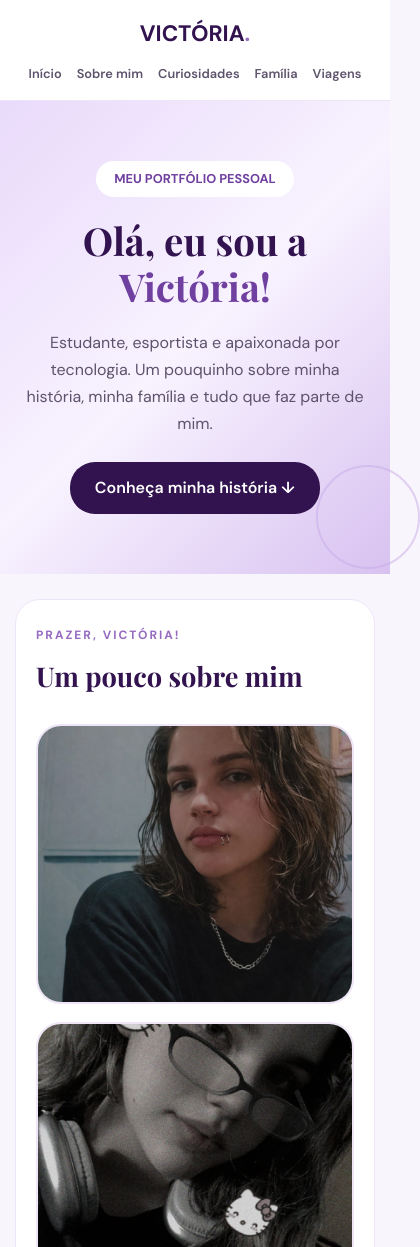
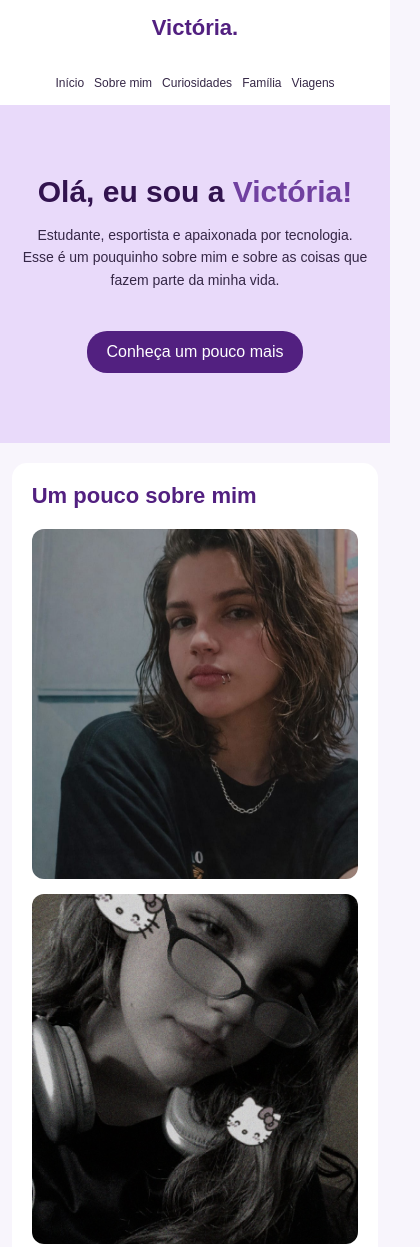
Before and after one commit to victoriabrunini13-ship-it/meu_portifolio, a plain HTML site: page assets/sobre.html in a window 390 px wide. Shown: the top 1247 px of the page, 420 px wide, since content can reach past the window. Drawn offline with nearby package versions, Linux system fonts and the light colour scheme.

Commit message:
arrumando a responsividade do codigo e ajietando algumas partes

```diff
--- a/assets/sobre.html
+++ b/assets/sobre.html
@@ -8,11 +8,9 @@
 
     <title>Meu Portfólio - Victória</title>
 
-    <link href="https://fonts.googleapis.com/css2?family=DM+Sans:wght@400;500;600;700&family=Playfair+Display:wght@600;700&display=swap" rel="stylesheet">
-
     <style>
 
-        /* CONFIGURAÇÕES GERAIS */
+        /* Configurações gerais */
 
         * {
             margin: 0;
@@ -25,420 +23,318 @@
         }
 
         body {
-            font-family: 'DM Sans', sans-serif;
+            font-family: Arial, sans-serif;
             background-color: #f8f5fc;
             color: #352746;
-            line-height: 1.7;
         }
 
-        /* MENU */
+        /* Menu */
 
-        .navbar {
+        nav {
             background-color: white;
-            padding: 15px 7%;
+            padding: 20px 5%;
+            display: flex;
+            justify-content: space-between;
+            align-items: center;
             position: sticky;
             top: 0;
             z-index: 10;
-            border-bottom: 1px solid #eee5f7;
         }
 
-        .nav-content {
-            max-width: 1150px;
-            margin: auto;
-            display: flex;
-            justify-content: space-between;
-            align-items: center;
-            gap: 20px;
+        nav h2 {
+            color: #522080;
         }
 
-        .logo {
-            color: #32134f;
-            font-size: 1.4rem;
-            font-weight: 700;
+        nav a {
+            text-decoration: none;
+            color: #352746;
+            margin: 0 10px;
+            font-size: 14px;
         }
 
-        .logo span {
+        nav a:hover {
             color: #956bc0;
         }
 
-        .nav-links {
-            display: flex;
-            gap: 25px;
-            flex-wrap: wrap;
+        /* Apresentação */
+
+        header {
+            background-color: #e9dafa;
+            text-align: center;
+            padding: 100px 20px;
         }
 
-        .nav-links a {
-            color: #5e536c;
-            text-decoration: none;
-            font-size: 0.9rem;
-            font-weight: 600;
+        header h1 {
+            font-size: 40px;
+            color: #32134f;
+            margin-bottom: 15px;
         }
 
-        .nav-links a:hover {
+        header p {
+            max-width: 650px;
+            margin: 0 auto 25px;
+            line-height: 1.6;
+        }
+
+        header span {
             color: #7040a0;
         }
 
-        /* CAPA DO PORTFÓLIO */
+        /* Botões */
 
-        .hero {
-            min-height: 65vh;
-            padding: 80px 20px;
-            display: flex;
-            justify-content: center;
-            align-items: center;
-            text-align: center;
-            position: relative;
-            background: linear-gradient(135deg, #e9dafa, #f8f3ff, #d8c1f0);
-        }
-
-        .hero::after {
-            content: "";
-            width: 180px;
-            height: 180px;
-            border: 2px solid #c7a9e8;
-            border-radius: 50%;
-            position: absolute;
-            right: 5%;
-            bottom: 10%;
-            opacity: 0.5;
-        }
-
-        .hero-content {
-            max-width: 800px;
-        }
-
-        .hero-tag {
+        .botao {
+            background-color: #522080;
+            color: white;
+            text-decoration: none;
+            padding: 12px 20px;
+            border-radius: 20px;
             display: inline-block;
-            background-color: white;
-            color: #7040a0;
-            padding: 7px 18px;
-            border-radius: 20px;
-            font-size: 0.8rem;
-            font-weight: 700;
-            margin-bottom: 20px;
-        }
-
-        .hero h1 {
-            font-family: 'Playfair Display', serif;
-            color: #32134f;
-            font-size: 3.5rem;
-            line-height: 1.2;
-            margin-bottom: 20px;
-        }
-
-        .hero h1 span {
-            color: #7040a0;
-        }
-
-        .hero p {
-            color: #5e536c;
-            font-size: 1.1rem;
-            margin-bottom: 25px;
-        }
-
-        /* BOTÕES */
-
-        .hero-button,
-        .botao {
-            display: inline-block;
-            background-color: #32134f;
-            color: white;
-            padding: 12px 25px;
-            border-radius: 25px;
-            text-decoration: none;
-            font-weight: 600;
+            margin-top: 15px;
             transition: 0.3s;
         }
 
-        .hero-button:hover,
         .botao:hover {
-            background-color: #7040a0;
-            transform: translateY(-3px);
+            background-color: #956bc0;
         }
 
-        /* CONTEÚDO */
+        /* Conteúdo */
 
-        .container {
-            max-width: 1150px;
+        main {
+            width: 90%;
+            max-width: 1100px;
             margin: auto;
-            padding: 45px 25px;
+            padding: 30px 0;
         }
 
         section {
             background-color: white;
-            padding: 40px;
-            margin-bottom: 30px;
-            border-radius: 25px;
-            border: 1px solid #eee5f7;
-            scroll-margin-top: 100px;
-        }
-
-        .section-label {
-            color: #956bc0;
-            font-size: 0.75rem;
-            font-weight: 700;
-            text-transform: uppercase;
-            letter-spacing: 2px;
-            margin-bottom: 8px;
+            padding: 30px;
+            margin-bottom: 25px;
+            border-radius: 15px;
+            scroll-margin-top: 90px;
         }
 
         h2 {
-            font-family: 'Playfair Display', serif;
-            color: #32134f;
-            font-size: 2rem;
+            color: #522080;
             margin-bottom: 20px;
         }
 
         h3 {
             color: #7040a0;
-            font-size: 1.3rem;
             margin: 25px 0 15px;
         }
 
-        p {
-            color: #5e536c;
-            margin-top: 15px;
+        section p {
+            line-height: 1.6;
+            margin: 15px 0;
         }
 
-        /* GALERIA DE FOTOS */
+        /* Fotos */
 
-        .galeria {
-            display: grid;
-            grid-template-columns: repeat(3, 1fr);
-            gap: 20px;
-            margin: 25px 0;
+        .fotos {
+            display: flex;
+            flex-wrap: wrap;
+            gap: 15px;
+            margin: 20px 0;
         }
 
-        .galeria img {
-            width: 100%;
-            height: 300px;
+        .fotos img {
+            width: calc(33.33% - 10px);
+            height: 250px;
             object-fit: cover;
-            border-radius: 25px;
-            border: 2px solid #eee5f7;
-            display: block;
-            transition: 0.3s;
+            border-radius: 12px;
         }
 
-        .galeria img:hover {
-            transform: scale(1.02);
-        }
-
-        /* LISTAS */
+        /* Lista de curiosidades */
 
         ul {
+            display: grid;
+            grid-template-columns: 1fr 1fr;
+            gap: 10px;
             list-style: none;
-            display: grid;
-            grid-template-columns: repeat(2, 1fr);
-            gap: 12px;
-            margin-top: 20px;
+            margin: 20px 0;
         }
 
         li {
-            background-color: #f7f1fc;
-            color: #5e536c;
-            padding: 12px 15px;
-            border-radius: 15px;
+            background-color: #f3eafa;
+            padding: 12px;
+            border-radius: 10px;
         }
 
-        li::before {
-            content: "✦ ";
-            color: #956bc0;
+        /* Playlist */
+
+        .playlist {
+            background-color: #f3eafa;
+            padding: 25px;
+            text-align: center;
+            border-radius: 12px;
         }
 
-        /* PLAYLIST */
-
-        .playlist {
-            background-color: #f5effb;
-            padding: 30px;
-            border-radius: 20px;
-            text-align: center;
+        .playlist p {
+            margin: 15px 0;
         }
 
-        .playlist-icon {
-            font-size: 2.5rem;
-        }
-
-        .playlist h3 {
-            color: #32134f;
-            margin-top: 10px;
-        }
-
-        /* RODAPÉ */
+        /* Rodapé */
 
         footer {
             background-color: #32134f;
             color: white;
             text-align: center;
-            padding: 30px 20px;
+            padding: 25px;
         }
 
         footer p {
-            color: #ddcbed;
             margin: 5px;
-            font-size: 0.9rem;
         }
 
-        footer strong {
-            color: white;
-        }
-
-        /* RESPONSIVIDADE PARA TABLETS */
+        /* Tablets */
 
         @media (max-width: 900px) {
 
-            .galeria {
-                grid-template-columns: repeat(2, 1fr);
+            nav {
+                flex-direction: column;
+                gap: 15px;
             }
 
-            section {
-                padding: 30px;
+            nav a {
+                margin: 0 7px;
             }
 
-            .hero h1 {
-                font-size: 3rem;
+            .fotos img {
+                width: calc(50% - 8px);
             }
 
         }
 
-        /* RESPONSIVIDADE PARA CELULARES */
+        /* Celulares */
 
         @media (max-width: 600px) {
 
-            .navbar {
-                padding: 15px;
+            nav {
+                padding: 15px 10px;
             }
 
-            .nav-content {
-                flex-direction: column;
+            nav h2 {
+                font-size: 22px;
+            }
+
+            nav div {
+                display: flex;
+                justify-content: center;
+                flex-wrap: wrap;
                 gap: 10px;
             }
 
-            .nav-links {
-                justify-content: center;
-                gap: 10px 15px;
+            nav a {
+                font-size: 12px;
+                margin: 0;
             }
 
-            .nav-links a {
-                font-size: 0.8rem;
+            header {
+                padding: 70px 20px;
             }
 
-            .hero {
-                min-height: 55vh;
-                padding: 60px 20px;
+            header h1 {
+                font-size: 30px;
             }
 
-            .hero h1 {
-                font-size: 2.4rem;
+            header p {
+                font-size: 14px;
             }
 
-            .hero p {
-                font-size: 1rem;
-            }
-
-            .hero::after {
-                width: 100px;
-                height: 100px;
-                right: -30px;
-                bottom: 5px;
-            }
-
-            .container {
-                padding: 25px 15px;
+            main {
+                width: 94%;
+                padding: 20px 0;
             }
 
             section {
-                padding: 25px 20px;
-                margin-bottom: 20px;
+                padding: 20px;
+                margin-bottom: 18px;
             }
 
             h2 {
-                font-size: 1.7rem;
+                font-size: 22px;
             }
 
-            .galeria {
-                grid-template-columns: 1fr;
-                gap: 18px;
+            h3 {
+                font-size: 18px;
             }
 
-            .galeria img {
-                height: 280px;
+            .fotos {
+                flex-direction: column;
+            }
+
+            .fotos img {
+                width: 100%;
+                height: auto;
+                max-height: 350px;
             }
 
             ul {
                 grid-template-columns: 1fr;
             }
 
-            .playlist {
-                padding: 22px;
+            .botao {
+                text-align: center;
+                max-width: 100%;
             }
 
-            .botao {
-                text-align: center;
+            .playlist {
+                padding: 20px;
+            }
+
+            footer {
+                font-size: 13px;
             }
 
         }
 
     </style>
+
 </head>
 
 <body>
 
-    <!-- MENU -->
+    <!-- Menu -->
 
-    <nav class="navbar">
+    <nav>
 
-        <div class="nav-content">
+        <h2>Victória.</h2>
 
-            <div class="logo">
-                VICTÓRIA<span>.</span>
-            </div>
-
-            <div class="nav-links">
+        <div>
             <a href="#inicio">Início</a>
-                <a href="#fotos">Sobre mim</a>
+            <a href="#sobre">Sobre mim</a>
             <a href="#curiosidades">Curiosidades</a>
             <a href="#familia">Família</a>
-                <a href="#lugares">Viagens</a>
-            </div>
-
+            <a href="#viagens">Viagens</a>
         </div>
 
     </nav>
 
-    <!-- CAPA -->
+    <!-- Apresentação -->
 
-    <header class="hero" id="inicio">
-
-        <div class="hero-content">
-
-            <span class="hero-tag">MEU PORTFÓLIO PESSOAL</span>
+    <header id="inicio">
 
         <h1>Olá, eu sou a <span>Victória!</span></h1>
 
         <p>
             Estudante, esportista e apaixonada por tecnologia.
-                Um pouquinho sobre minha história, minha família e tudo que faz parte de mim.
+            Esse é um pouquinho sobre mim e sobre as coisas que fazem parte da minha vida.
         </p>
 
-            <a href="#fotos" class="hero-button">
-                Conheça minha história ↓
-            </a>
-
-        </div>
+        <a href="#sobre" class="botao">Conheça um pouco mais</a>
 
     </header>
 
-    <main class="container">
+    <main>
 
-        <!-- SOBRE MIM -->
+        <!-- Sobre mim -->
 
-        <section id="fotos">
-
-            <div class="section-label">Prazer, Victória!</div>
+        <section id="sobre">
 
             <h2>Um pouco sobre mim</h2>
 
-            <div class="galeria">
+            <div class="fotos">
 
                 <img src="WhatsApp Image 2026-03-18 at 10.18.25.jpeg" alt="Foto da Victória">
 
@@ -455,31 +351,28 @@
 
         </section>
 
-        <!-- CURIOSIDADES -->
+        <!-- Curiosidades -->
 
         <section id="curiosidades">
-
-            <div class="section-label">Além da sala de aula</div>
 
             <h2>Curiosidades sobre mim</h2>
 
             <p>
-                Existem várias coisas que fazem parte da minha personalidade.
-                Aqui estão algumas curiosidades sobre mim!
+                Algumas coisas que gosto de fazer e outras curiosidades sobre mim:
             </p>
 
             <ul>
                 <li>Adoro cozinhar no tempo livre.</li>
                 <li>Jogo vôlei nas horas vagas.</li>
                 <li>Amo cuidar de crianças.</li>
-                <li>Tenho um afeto muito grande por animais.</li>
+                <li>Gosto muito de animais.</li>
                 <li>Tenho 3 cachorros e 1 gatinho.</li>
                 <li>Sei pilotar moto, jet ski e quadriciclo.</li>
                 <li>Fazia ginástica artística quando era pequena.</li>
                 <li>Treino 5 vezes por semana.</li>
-                <li>Faço box 2 vezes por semana.</li>
+                <li>Faço boxe 2 vezes por semana.</li>
                 <li>Sou faixa-roxa no jiu-jítsu.</li>
-                <li>Sou faixa azul no judô.</li>
+                <li>Sou faixa-azul no judô.</li>
                 <li>Moro com meus pais e meu irmão mais novo.</li>
                 <li>Sei andar de skate.</li>
                 <li>Quando tinha 10 anos fui campeã de natação no Allianz Park.</li>
@@ -491,90 +384,81 @@
                target="_blank"
                rel="noopener noreferrer"
                class="botao">
-                Conheça mais sobre o vôlei →
+                Conheça mais sobre o vôlei
             </a>
 
         </section>
 
-        <!-- FAMÍLIA -->
+        <!-- Família -->
 
         <section id="familia">
 
-            <div class="section-label">Meu maior carinho</div>
-
-            <h2>Minha família ❤️</h2>
+            <h2>Minha família</h2>
 
             <p>
-                Minha família é uma parte muito importante da minha vida.
-                Aqui estão algumas fotos das pessoas que estão sempre comigo.
+                Minha família é muito importante para mim!
+                Separei algumas fotos das pessoas que fazem parte da minha vida.
             </p>
 
             <h3>Meus pais</h3>
 
-            <div class="galeria">
+            <div class="fotos">
 
-                <img src="WhatsApp Image 2026-05-22 at 10.07.24.jpeg" alt="Foto dos meus pais">
+                <img src="WhatsApp Image 2026-05-22 at 10.07.24.jpeg" alt="Meus pais">
 
-                <img src="WhatsApp Image 2026-05-22 at 10.08.32.jpeg" alt="Foto dos meus pais">
+                <img src="WhatsApp Image 2026-05-22 at 10.08.32.jpeg" alt="Meus pais">
 
             </div>
 
             <h3>Meu irmão</h3>
 
-            <div class="galeria">
+            <div class="fotos">
 
-                <img src="WhatsApp Image 2026-05-22 at 10.09.34.jpeg" alt="Foto do meu irmão">
+                <img src="WhatsApp Image 2026-05-22 at 10.09.34.jpeg" alt="Meu irmão">
 
-                <img src="WhatsApp Image 2026-05-22 at 10.48.38.jpeg" alt="Foto do meu irmão">
+                <img src="WhatsApp Image 2026-05-22 at 10.48.38.jpeg" alt="Meu irmão">
 
             </div>
 
         </section>
 
-        <!-- MÚSICAS -->
+        <!-- Músicas -->
 
         <section>
-
-            <div class="section-label">Minha trilha sonora</div>
 
             <h2>Músicas que não saem do meu fone</h2>
 
             <div class="playlist">
 
-                <div class="playlist-icon">🎧</div>
-
-                <h3>Um pouquinho do meu gosto musical</h3>
+                <h3>Minha playlist</h3>
 
                 <p>
-                    Separei uma playlist com algumas das músicas
-                    que mais gosto de ouvir!
+                    Separei algumas das músicas que mais gosto de ouvir!
                 </p>
 
                 <a href="https://open.spotify.com/playlist/0IxykXnLslYgbj7XNwAtQ2?si=FN6ylQMcSXi8Y-nOjIKzIA"
                    target="_blank"
                    rel="noopener noreferrer"
                    class="botao">
-                    Ouça minha playlist →
+                    Ouvir playlist
                 </a>
 
             </div>
 
         </section>
 
-        <!-- TECNOLOGIA -->
+        <!-- Escola -->
 
         <section>
-
-            <div class="section-label">Minha vida acadêmica</div>
 
             <h2>Matérias Tech favoritas</h2>
 
             <p>
-                A tecnologia faz parte da minha rotina e estou sempre
-                aprendendo coisas novas nessa área.
+                Como estudo tecnologia, estou sempre aprendendo coisas novas.
+                Aqui estão algumas fotos das minhas matérias favoritas.
             </p>
 
-            <div class="galeria">
+            <div class="fotos">
 
                 <img src="WhatsApp Image 2026-05-22 at 10.33.18.jpeg" alt="Matéria Tech favorita">
 
@@ -584,11 +468,9 @@
 
         </section>
 
-        <!-- VIAGENS -->
+        <!-- Viagens -->
 
-        <section id="lugares">
-
-            <div class="section-label">Conhecendo o mundo</div>
+        <section id="viagens">
 
             <h2>Lugares que já visitei</h2>
 
@@ -603,9 +485,9 @@
                 meus pais me fizeram entrar no mar e até um peixe me beliscou.
             </p>
 
-            <h3>☀️ Maceió</h3>
+            <h3>Maceió</h3>
 
-            <div class="galeria">
+            <div class="fotos">
 
                 <img src="WhatsApp Image 2026-05-22 at 08.41.54.jpeg" alt="Viagem para Maceió">
 
@@ -615,12 +497,12 @@
                target="_blank"
                rel="noopener noreferrer"
                class="botao">
-                Saiba mais sobre Maceió →
+                Saiba mais sobre Maceió
             </a>
 
-            <h3>🌿 Santa Catarina</h3>
+            <h3>Santa Catarina</h3>
 
-            <div class="galeria">
+            <div class="fotos">
 
                 <img src="WhatsApp Image 2026-05-22 at 08.44.45.jpeg" alt="Viagem para Santa Catarina">
 
@@ -630,22 +512,20 @@
                target="_blank"
                rel="noopener noreferrer"
                class="botao">
-                Saiba mais sobre Santa Catarina →
+                Saiba mais sobre Santa Catarina
             </a>
 
         </section>
 
-        <!-- SONHOS -->
+        <!-- Lugares que quero conhecer -->
 
         <section>
-
-            <div class="section-label">Próximos destinos</div>
 
             <h2>Lugares que quero conhecer</h2>
 
             <p>
-                Existem muitos lugares que ainda quero conhecer,
-                mas um dos meus maiores desejos é visitar a Itália!
+                Um dos lugares que mais tenho vontade de conhecer é a Itália!
+                Quero muito visitar Roma e conhecer o Coliseu.
             </p>
 
             <ul>
@@ -653,7 +533,7 @@
                 <li>Coliseu de Roma</li>
             </ul>
 
-            <div class="galeria">
+            <div class="fotos">
 
                 <img src="https://upload.wikimedia.org/wikipedia/commons/d/de/Colosseo_2020.jpg"
                      alt="Coliseu de Roma">
@@ -664,20 +544,20 @@
                target="_blank"
                rel="noopener noreferrer"
                class="botao">
-                Conheça o Coliseu de Roma →
+                Conheça o Coliseu
             </a>
 
         </section>
 
     </main>
 
-    <!-- RODAPÉ -->
+    <!-- Rodapé -->
 
     <footer>
 
-        <p>Feito com carinho por <strong>Victória Lago Brunini</strong> 💜</p>
+        <p>Feito por Victória Lago Brunini</p>
 
-        <p>© 2026 - Meu Portfólio Pessoal</p>
+        <p>2026 - Meu Portfólio Pessoal</p>
 
     </footer>
 
```
Lines whose indentation alone changed are shown as unchanged.
